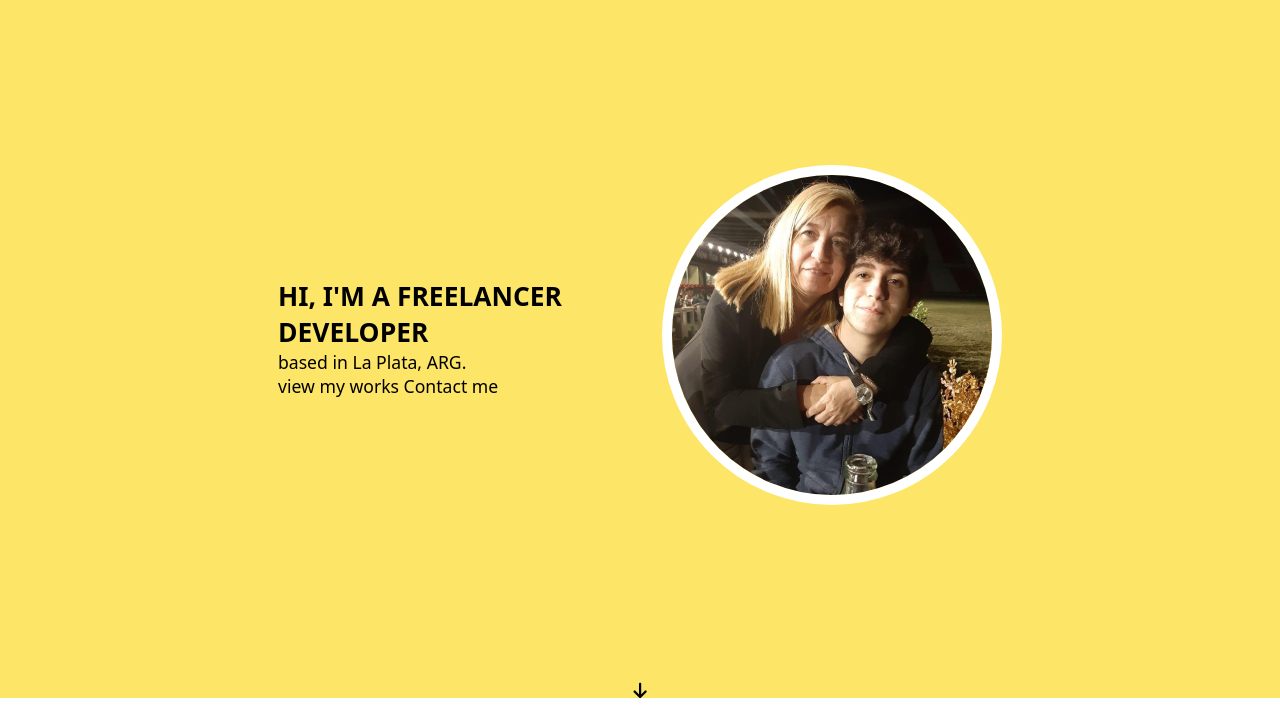
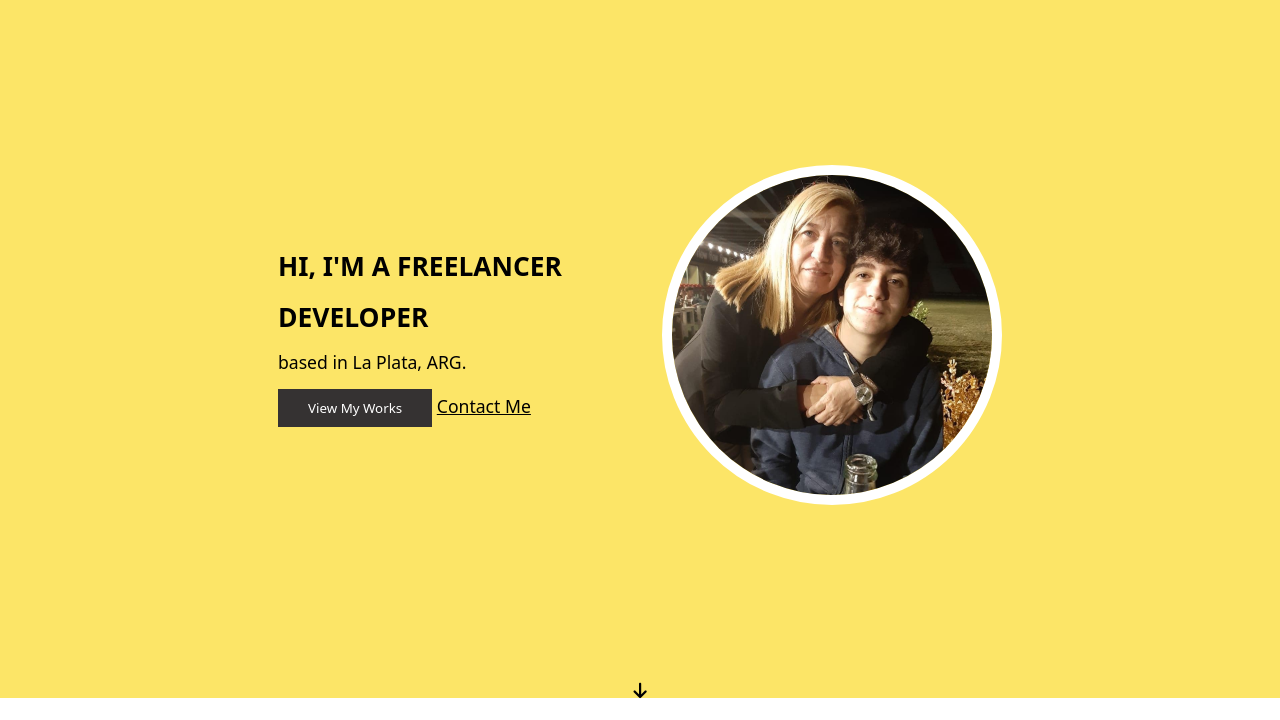
Before and after one commit to bautista-calvo/Proyectofinal-html-css, a plain HTML site: page index.html in a window 1280 px wide. Shown: the part 80-800 px from the top of the page. Drawn offline with Linux system fonts and the light colour scheme.

Commit message:
termine botom vmw, en proceso de lo demas del section 1

```diff
--- a/index.html
+++ b/index.html
@@ -36,9 +36,9 @@
             <div>
                 <h2 class="freelancer">HI, I'M A FREELANCER</h2>
                 <h1 class="developer"><b>DEVELOPER</b></h1>
-                <p>based in La Plata, ARG.</p>
-                <a href="#">view my works</a>
-                <a href="#">Contact me</a>
+                <p class="basedinlp">based in La Plata, ARG.</p>
+                <button class="vemistrabajos"><a href="#" class="avemistrabajos">view my works</a></button>
+                <a href="#" class="acontactme">Contact Me</a>
             </div>
             <div>
                 <img src="assets/img/foto-con-mama.jpg" alt="">
--- a/style.css
+++ b/style.css
@@ -77,6 +77,32 @@ i{
 }
 
 .freelancer{
+    margin-bottom: 15px;
+}
+
+.developer{
+    margin-bottom: 15px;
+}
+
+.basedinlp{
+    margin-bottom: 15px;
+}
+
+.vemistrabajos{
+    background-color: rgb(53, 50, 50);
+    border-left: 30px solid rgb(53, 50, 50);
+    border-right: 30px solid rgb(53, 50, 50);
+    border-top: 10px solid rgb(53, 50, 50);
+    border-bottom: 10px solid rgb(53, 50, 50);
+}
+
+.avemistrabajos{
+    color: white;
+    text-transform:capitalize;
+}
+
+.acontactme{
+    text-decoration: underline;
 }
 
 img{
@@ -85,6 +111,7 @@ img{
     height: 40vh;
     margin-left: 100px;
 }
+
 
 
 .flechaabajo{
```
